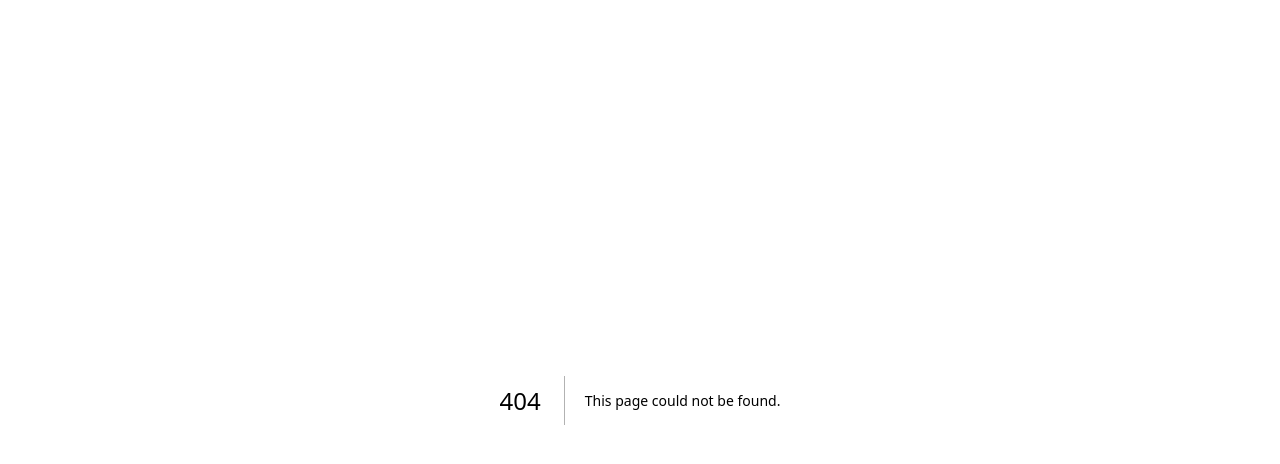
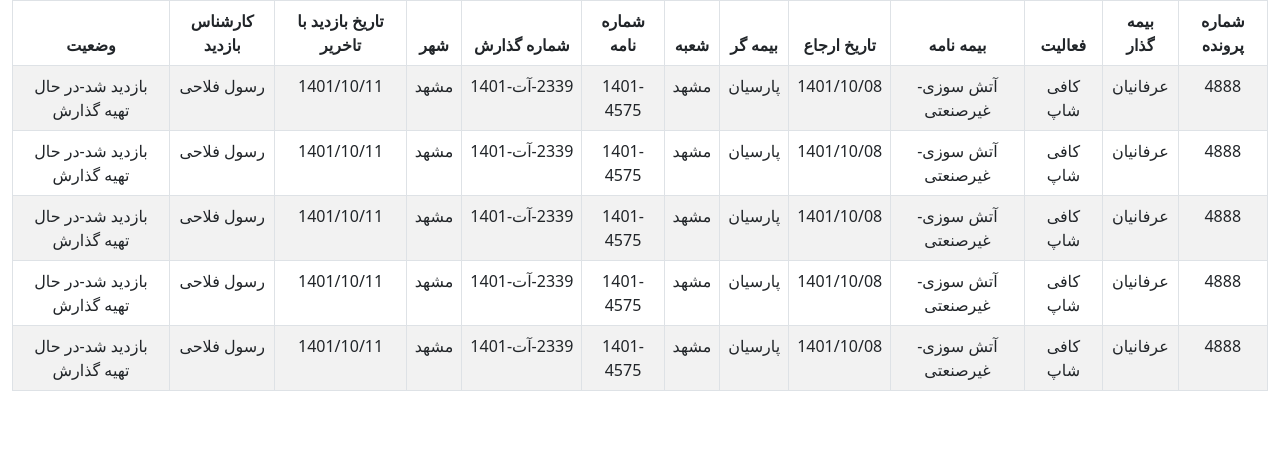
Before and after one commit to PouyaAhd/rython, a Next.js app: page /cases in a window 1280 px wide. Before the commit this address had no page. Shown: the top 464 px of the page. Built offline with nearby package versions, Linux system fonts and the light colour scheme.

Commit message:
created cases page

```diff
--- a/package.json
+++ b/package.json
@@ -9,8 +9,10 @@
     "lint": "next lint"
   },
   "dependencies": {
+    "bootstrap": "^5.2.3",
     "next": "13.1.1",
     "react": "18.2.0",
+    "react-bootstrap": "^2.7.0",
     "react-dom": "18.2.0"
   },
   "devDependencies": {
--- a/pages/_app.js
+++ b/pages/_app.js
@@ -1,4 +1,5 @@
 import '../styles/globals.css'
+import 'bootstrap/dist/css/bootstrap.min.css';
 
 function MyApp({ Component, pageProps }) {
   return <Component {...pageProps} />
--- /dev/null
+++ b/pages/cases/index.jsx
@@ -0,0 +1,229 @@
+import React, { useState } from "react";
+import { Container, Row, Card } from "react-bootstrap";
+import Table from "react-bootstrap/Table";
+import styles from "./index.module.css";
+import Collapse from "react-bootstrap/Collapse";
+import Button from "react-bootstrap/Button";
+
+function index({ data }) {
+  //   const [open, setOpen] = useState(false);
+  const [objectsList, setObjectsList] = useState([
+    { id: 1, name1: "عرفانیان", name2: "آتش سوزی-صنعتی", name3: "پارسیان" },
+    { id: 2, name1: "عرفانیان", name2: "آتش سوزی-صنعتی", name3: "پارسیان" },
+    { id: 3, name1: "عرفانیان", name2: "آتش سوزی-صنعتی", name3: "پارسیان" },
+    { id: 4, name1: "عرفانیان", name2: "آتش سوزی-صنعتی", name3: "پارسیان" },
+  ]);
+
+  const handleClick = (item) => {
+    setObjectsList(
+      objectsList.map((e) =>
+        e.id === item.id ? { ...e, isOpen: !e.isOpen } : e
+      )
+    );
+  };
+
+  return (
+    <Container fluid>
+      <Table
+        className={styles.container}
+        style={{ direction: "rtl" }}
+        striped
+        bordered
+        hover
+      >
+        <thead style={{ textAlign: "center" }}>
+          <tr>
+            <th>شماره پرونده</th>
+            <th>بیمه گذار</th>
+            <th>فعالیت</th>
+            <th>بیمه نامه</th>
+            <th>تاریخ ارجاع</th>
+            <th>بیمه گر</th>
+            <th>شعبه</th>
+            <th>شماره نامه</th>
+            <th>شماره گذارش</th>
+            <th>شهر</th>
+            <th>تاریخ بازدید با تاخریر</th>
+            <th>کارشناس بازدید</th>
+            <th>وضعیت</th>
+          </tr>
+        </thead>
+        <tbody style={{ textAlign: "center" }}>
+          <tr>
+            <td>4888</td>
+            <td>عرفانیان</td>
+            <td>کافی شاپ</td>
+            <td>آتش سوزی-غیرصنعتی</td>
+
+            <td>1401/10/08</td>
+            <td>پارسیان</td>
+            <td>مشهد</td>
+            <td>1401-4575</td>
+            <td>2339-آت-1401</td>
+            <td>مشهد</td>
+            <td>1401/10/11</td>
+            <td>رسول فلاحی</td>
+            <td>بازدید شد-در حال تهیه گذارش</td>
+          </tr>
+          <tr>
+            <td>4888</td>
+            <td>عرفانیان</td>
+            <td>کافی شاپ</td>
+            <td>آتش سوزی-غیرصنعتی</td>
+
+            <td>1401/10/08</td>
+            <td>پارسیان</td>
+            <td>مشهد</td>
+            <td>1401-4575</td>
+            <td>2339-آت-1401</td>
+            <td>مشهد</td>
+            <td>1401/10/11</td>
+            <td>رسول فلاحی</td>
+            <td>بازدید شد-در حال تهیه گذارش</td>
+          </tr>
+          <tr>
+            <td>4888</td>
+            <td>عرفانیان</td>
+            <td>کافی شاپ</td>
+            <td>آتش سوزی-غیرصنعتی</td>
+
+            <td>1401/10/08</td>
+            <td>پارسیان</td>
+            <td>مشهد</td>
+            <td>1401-4575</td>
+            <td>2339-آت-1401</td>
+            <td>مشهد</td>
+            <td>1401/10/11</td>
+            <td>رسول فلاحی</td>
+            <td>بازدید شد-در حال تهیه گذارش</td>
+          </tr>
+          <tr>
+            <td>4888</td>
+            <td>عرفانیان</td>
+            <td>کافی شاپ</td>
+            <td>آتش سوزی-غیرصنعتی</td>
+
+            <td>1401/10/08</td>
+            <td>پارسیان</td>
+            <td>مشهد</td>
+            <td>1401-4575</td>
+            <td>2339-آت-1401</td>
+            <td>مشهد</td>
+            <td>1401/10/11</td>
+            <td>رسول فلاحی</td>
+            <td>بازدید شد-در حال تهیه گذارش</td>
+          </tr>
+          <tr>
+            <td>4888</td>
+            <td>عرفانیان</td>
+            <td>کافی شاپ</td>
+            <td>آتش سوزی-غیرصنعتی</td>
+
+            <td>1401/10/08</td>
+            <td>پارسیان</td>
+            <td>مشهد</td>
+            <td>1401-4575</td>
+            <td>2339-آت-1401</td>
+            <td>مشهد</td>
+            <td>1401/10/11</td>
+            <td>رسول فلاحی</td>
+            <td>بازدید شد-در حال تهیه گذارش</td>
+          </tr>
+        </tbody>
+      </Table>
+
+      <Row className={styles.responsive}>
+        <Card className="border-0">
+          <div style={{ direction: "rtl", cursor: "pointer" }}>
+            {objectsList.map((item, index) => (
+              <div
+                onClick={() => handleClick(item)}
+                className="border m-2 p-2 rounded"
+              >
+                <div className="d-flex justify-content-between">
+                  <h5>بیمه گذار:</h5>
+                  <p>عرفانیان</p>
+                  <div></div>
+                </div>
+                <div className="d-flex justify-content-between">
+                  <h5>بیمه نامه:</h5>
+                  <p>آتش سوزی-غیرصنعتی</p>
+                  <div></div>
+                </div>
+                <div className="d-flex justify-content-between">
+                  <h5>بیمه گر:</h5>
+                  <p>پارسیان</p>
+                  <div></div>
+                </div>
+                <Collapse in={item.isOpen}>
+                  <div
+                    className="border rounded"
+                    style={{
+                      direction: "rtl",
+                      cursor: "pointer",
+                      padding: "0",
+                      marginTop: "5px",
+                    }}
+                    id="example-collapse-text"
+                  >
+                    <div className=" d-flex justify-content-between p-2">
+                      <h5>شماره پرونده:</h5>
+                      <p>4888</p>
+                    </div>
+                    <hr style={{ width: "95%" }} className=" m-auto" />
+                    <div className=" d-flex justify-content-between p-2">
+                      <h5>فعالیت:</h5>
+                      <p>کافی شاپ</p>
+                    </div>
+                    <hr style={{ width: "95%" }} className=" m-auto" />
+                    <div className=" d-flex justify-content-between p-2">
+                      <h5>تاریخ ارجاع:</h5>
+                      <p>1401/10/08</p>
+                    </div>
+                    <hr style={{ width: "95%" }} className=" m-auto" />
+                    <div className=" d-flex justify-content-between p-2">
+                      <h5>شعبه:</h5>
+                      <p>مشهد</p>
+                    </div>
+                    <hr style={{ width: "95%" }} className=" m-auto" />
+                    <div className=" d-flex justify-content-between p-2">
+                      <h5>شماره نامه:</h5>
+                      <p>1401-4575</p>
+                    </div>
+                    <hr style={{ width: "95%" }} className=" m-auto" />
+                    <div className=" d-flex justify-content-between p-2">
+                      <h5>شماره گزارش:</h5>
+                      <p>2339-آت-1401</p>
+                    </div>
+                    <hr style={{ width: "95%" }} className=" m-auto" />
+                    <div className=" d-flex justify-content-between p-2">
+                      <h5>شهر:</h5>
+                      <p>مشهد</p>
+                    </div>
+                    <hr style={{ width: "95%" }} className=" m-auto" />
+                    <div className=" d-flex justify-content-between p-2">
+                      <h5>تاریخ بازدید با تاخیر:</h5>
+                      <p>1401/10/11</p>
+                    </div>
+                    <hr style={{ width: "95%" }} className=" m-auto" />
+                    <div className=" d-flex justify-content-between p-2">
+                      <h5>کارشناس بازدید:</h5>
+                      <p>رسول فلاحی</p>
+                    </div>
+                    <hr style={{ width: "95%" }} className=" m-auto" />
+                    <div className=" d-flex justify-content-between p-2">
+                      <h5>وضعیت:</h5>
+                      <p>بازدید شد-در حال تهیه گذارش</p>
+                    </div>
+                  </div>
+                </Collapse>
+              </div>
+            ))}
+          </div>
+        </Card>
+      </Row>
+    </Container>
+  );
+}
+
+export default index;
--- /dev/null
+++ b/pages/cases/index.module.css
@@ -0,0 +1,16 @@
+.container {
+  padding: 30px;
+}
+.responsive {
+  display: none;
+}
+
+@media (max-width: 768px) {
+  .container {
+    display: none;
+  }
+  .responsive {
+    display: block;
+    padding: 10px;
+  }
+}
--- a/pages/index.js
+++ b/pages/index.js
@@ -2,6 +2,7 @@ import Head from "next/head";
 import Image from "next/image";
 import styles from "../styles/Home.module.css";
 import Landing from "../components/pages/landing/index";
+import 'bootstrap/dist/css/bootstrap.min.css';
 
 export default function Home() {
   return <Landing />;
```
Also changed, not shown: 1 other file (tests, documents, lock files or other folders).
